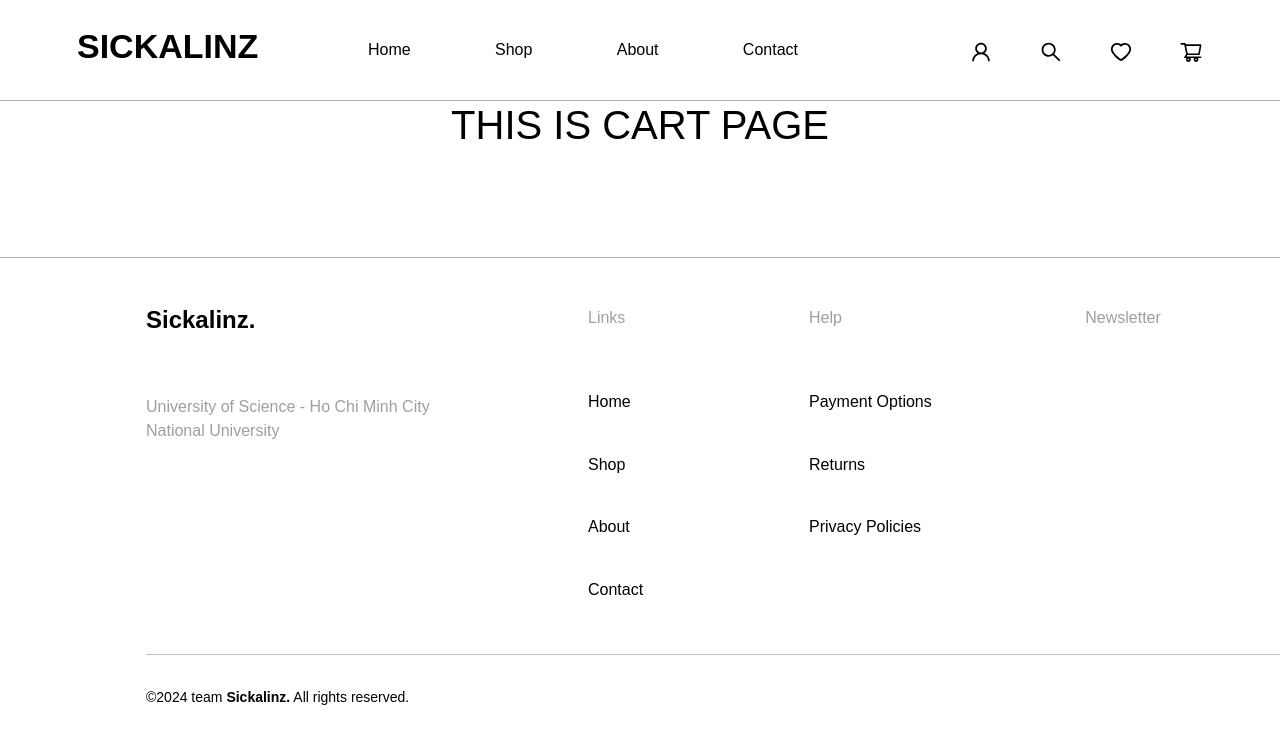
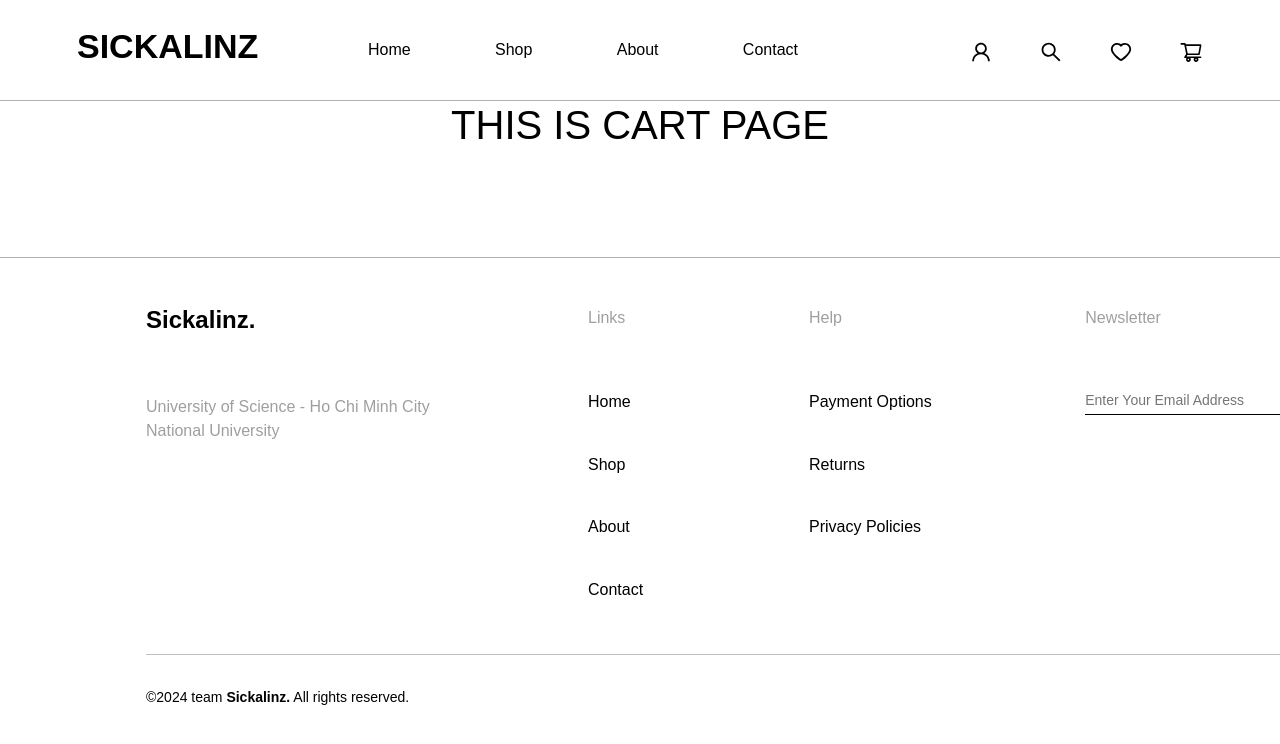
Before and after one commit to WutScor/Musical-Instrument-Store, a React (Create React App) app in the folder frontend/: page /cart in a window 1280 px wide. Shown: the top 744 px of the page. Built offline with nearby package versions, Linux system fonts and the light colour scheme.

Commit message:
xong footer

```diff
--- a/frontend/src/App.css
+++ b/frontend/src/App.css
@@ -320,3 +320,26 @@
 .btn-container {
   margin-top: 36px;
 }
+
+.nlt-inp {
+  border: 0px !important;
+  outline: none !important;
+  border-bottom: 1px solid black !important;
+  padding-bottom: 3px !important;
+  font-size: 14px;
+  padding-top: 0 !important;
+  margin-top: 0 !important;
+  width: 196px !important;
+}
+
+.nlt-btn {
+  padding: 0 5px !important;
+  border: 0 !important;
+  outline: none !important;
+  margin-left: 12px !important;
+  color: black !important;
+  border-bottom: 1px solid black !important;
+  border-radius: 0 !important;
+  font-size: 14px !important;
+  font-weight: 550 !important;
+}
--- /dev/null
+++ b/frontend/src/components/footer/footer-newsletter/footer-newsletter.js
@@ -0,0 +1,16 @@
+import { Button } from "@mui/material";
+
+const FooterNewsletter = () => {
+    return(
+        <>
+            <p className="top-title">Newsletter</p>
+
+            <div className="d-flex align-items-start nlt-box">
+                <input type="text" className="nlt-inp" placeholder="Enter Your Email Address"></input>
+                <Button className="nlt-btn">Subscribe</Button>
+            </div>
+        </>
+    )
+}
+
+export default FooterNewsletter;
--- a/frontend/src/components/footer/footer.js
+++ b/frontend/src/components/footer/footer.js
@@ -1,6 +1,7 @@
 import FooterBrand from "./footer-brand/footer-brand";
 import FooterLinks from "./footer-links/footer-links";
 import FooterHelp from "./footer-help/footer-help";
+import FooterNewsletter from "./footer-newsletter/footer-newsletter";
 
 
 const Footer = () => {
@@ -27,7 +28,7 @@
                                             </div>
 
                                             <div className="col-md-7">
-                                                <p className="top-title">Newsletter</p>
+                                                <FooterNewsletter/>
                                             </div>
                                         </div>
                                     </div>
```
